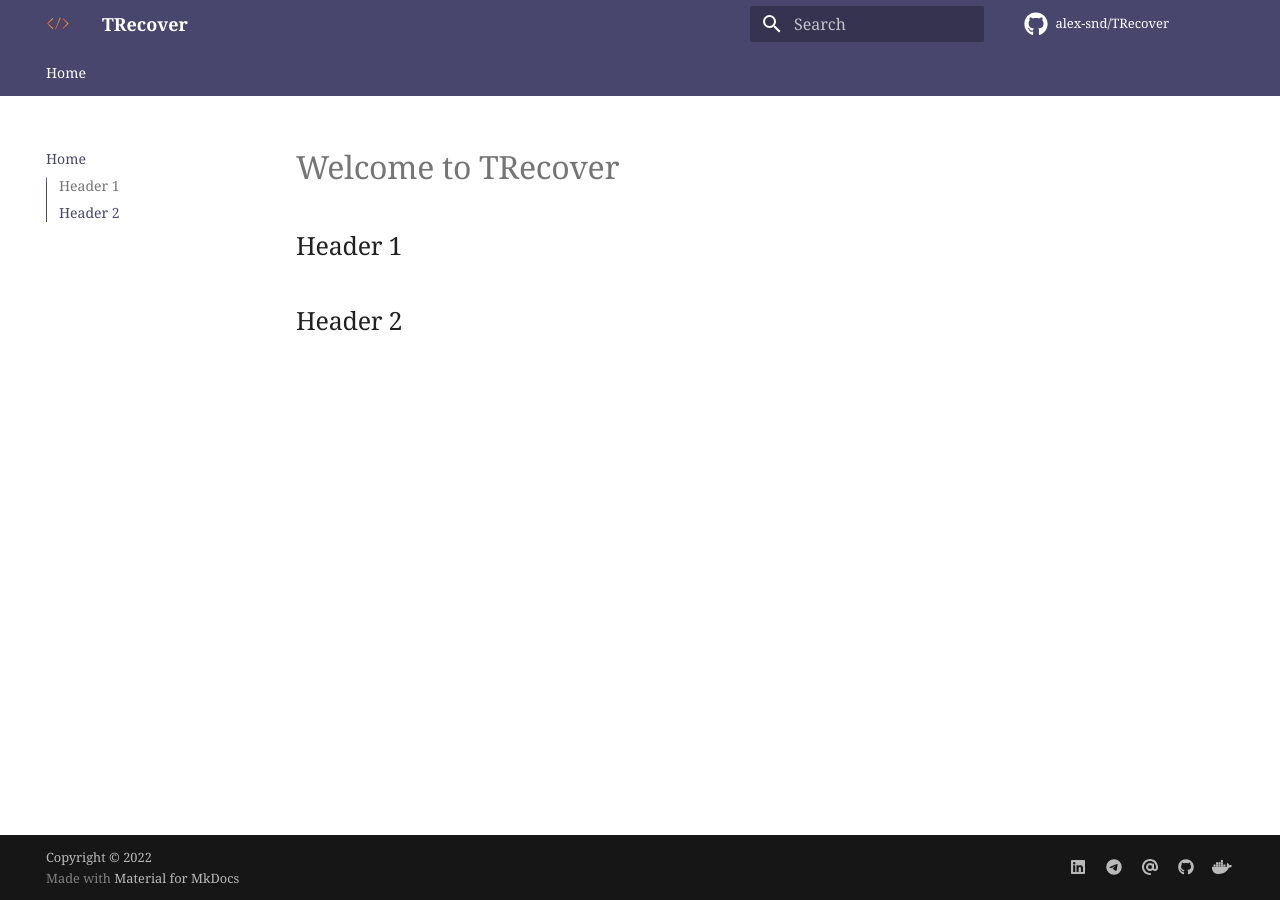
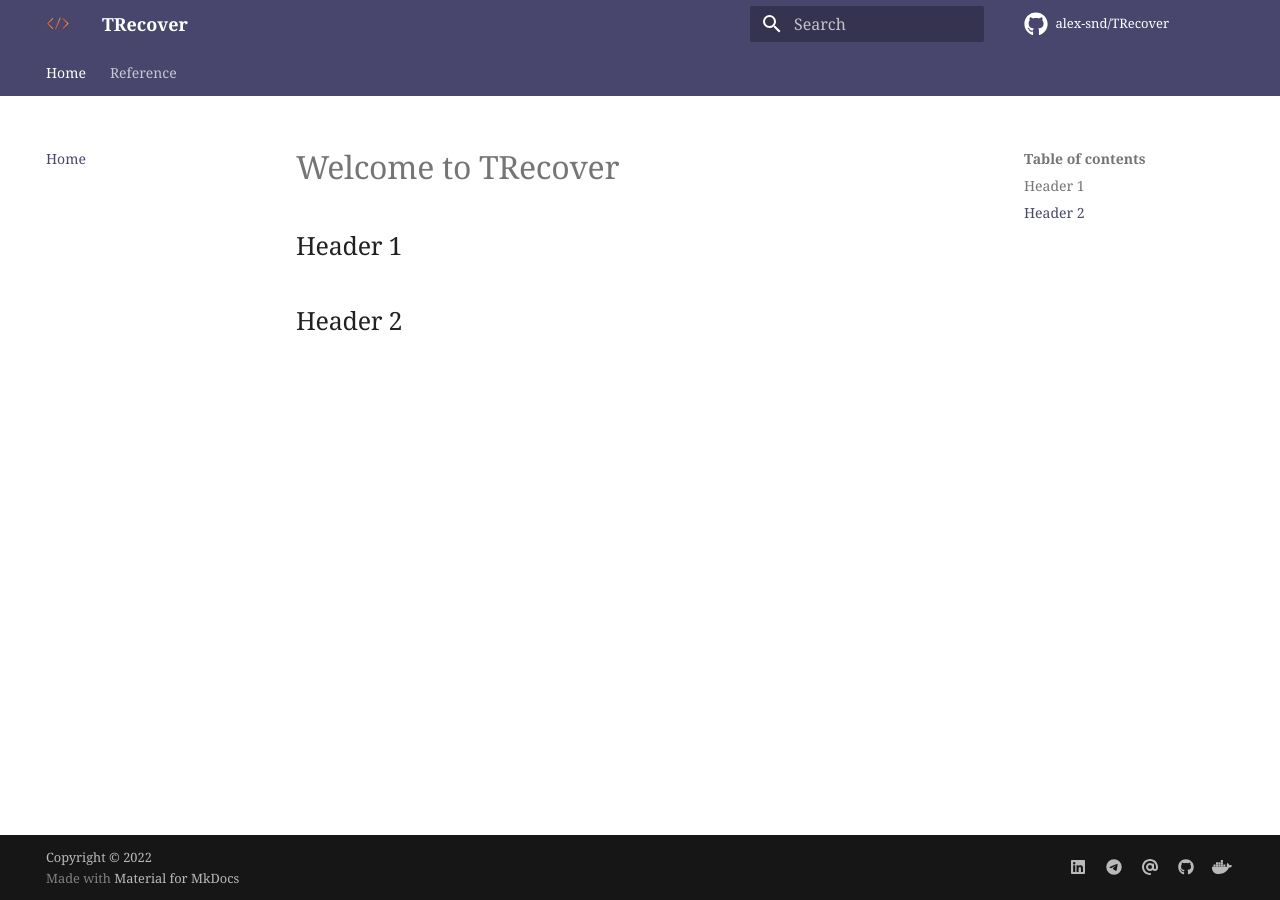
Before and after one commit to alex-snd/TRecover, an MkDocs documentation site: the page built from docs/index.md, in a window 1280 px wide. Built offline with MkDocs 1.6.1 and Material for MkDocs 9.7.7, drawn with Linux system fonts in a browser that asks for light colours; some web fonts are replaced; comment, search, counter and statistics services are not loaded.

Commit message:
Add Extensions, Plugins and Page tree

```diff
--- a/mkdocs.yml
+++ b/mkdocs.yml
@@ -1,13 +1,12 @@
 # Project information
 site_name: TRecover
-# site_url: https://trecover.com
 site_description: A Python library to train Transformer neural network for keyless reading task.
 site_author: Alexander Shulga
 
 # Repository
 repo_url: https://github.com/alex-snd/TRecover
 repo_name: alex-snd/TRecover
-edit_uri: "" #disables edit button
+edit_uri: "" # disables edit button
 
 # Copyright
 copyright: Copyright &copy; 2022
@@ -37,7 +36,7 @@
   features:
     - navigation.tabs
     - navigation.expand
-    - toc.integrate
+#    - toc.integrate
   icon:
     repo: fontawesome/brands/github
 
@@ -45,6 +44,50 @@
 extra_css:
   - static/css/custom.css
 
+# Extensions
+markdown_extensions:
+  - meta
+  - pymdownx.emoji:
+      emoji_index: !!python/name:materialx.emoji.twemoji
+      emoji_generator: !!python/name:materialx.emoji.to_svg
+  - admonition # alerts
+  - pymdownx.details #  collapsible alerts
+  - pymdownx.superfences # nest code and content inside alerts
+  - attr_list # add HTML and CSS to Markdown elements
+  - pymdownx.inlinehilite # inline code highlights
+  - pymdownx.keys # show keystroke symbols
+  - pymdownx.snippets # insert content from other files
+  - pymdownx.tabbed # content tabs
+  - footnotes
+  - def_list
+  - pymdownx.arithmatex: # mathjax
+      generic: true
+  - pymdownx.tasklist:
+      custom_checkbox: true
+      clickable_checkbox: true
+  - codehilite
+  - pymdownx.highlight:
+      use_pygments: true
+  - toc:
+      toc_depth: 4
+
+# Plugins
+plugins:
+  - search
+  - macros
+  - mkdocstrings:
+      default_handler: python
+      handlers:
+        python:
+          rendering:
+            show_root_heading: false
+            show_source: true
+            show_category_heading: true
+      watch:
+        - src/trecover
+
 # Page tree
 nav:
   - Home: index.md
+  - Reference:
+    - CLI: src/trecover/app/cli/trecovercli.md
```
Also changed, not shown: docs/src/trecover/app/cli/trecovercli.md (added, +1 -0 lines).
